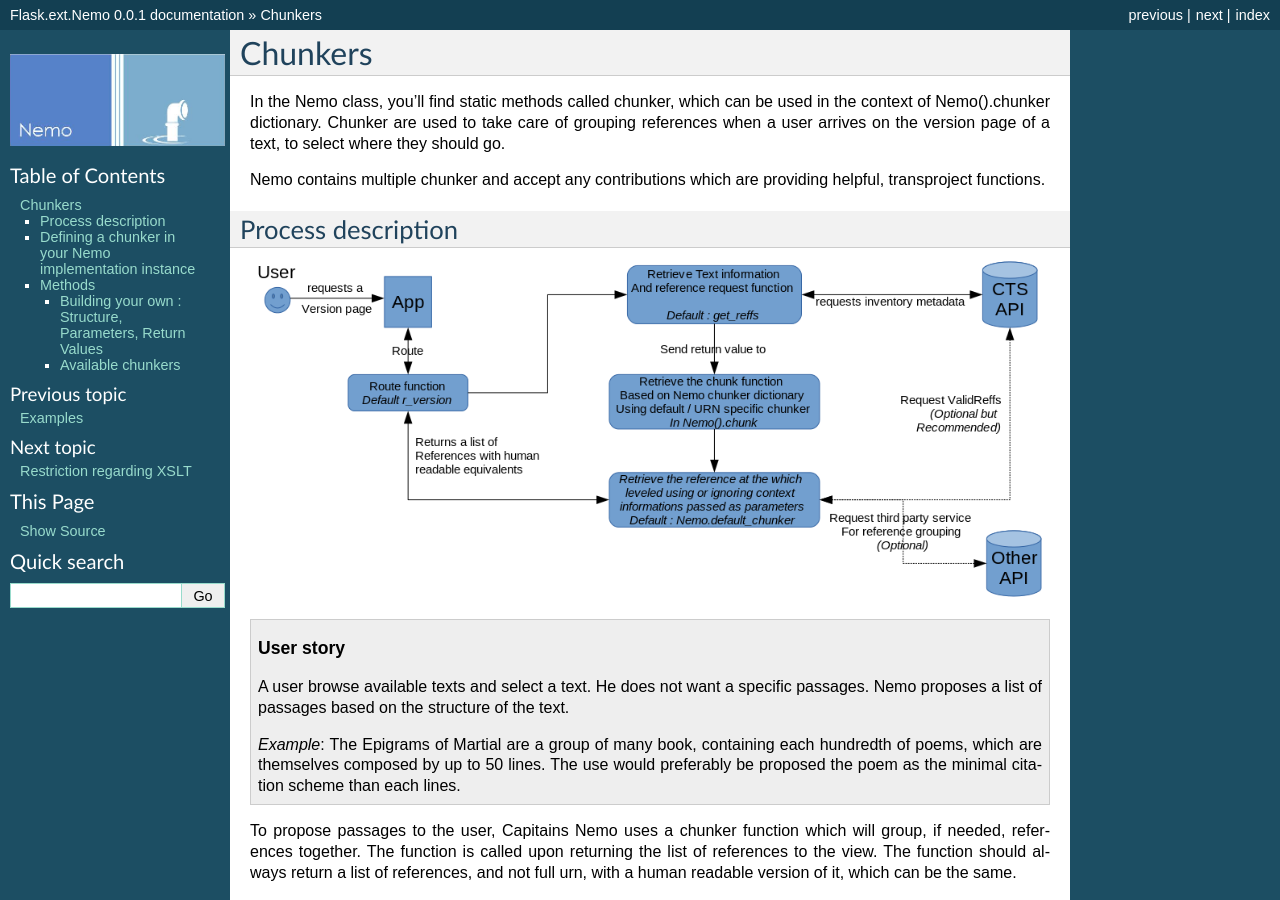
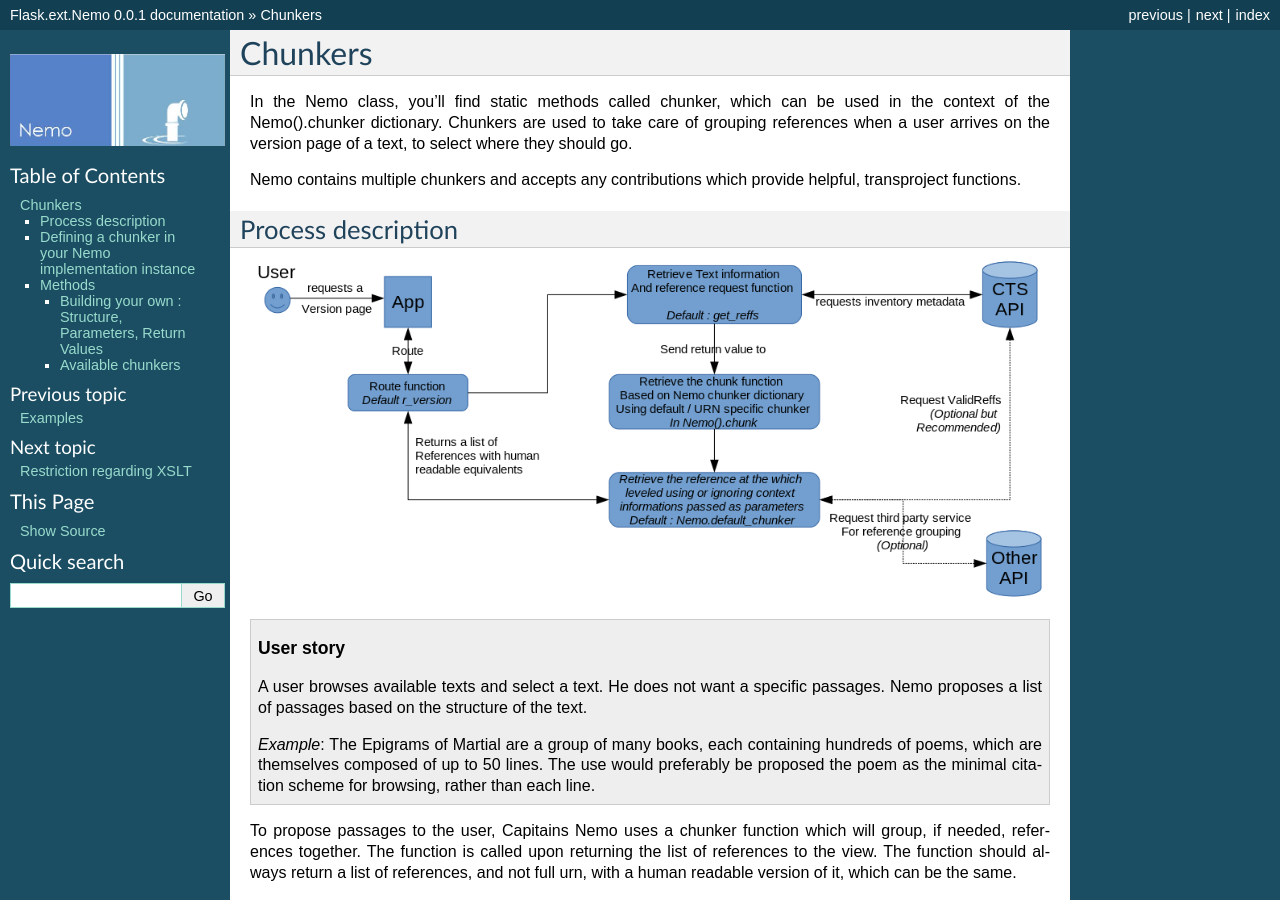
Before and after one commit to Capitains/flask-capitains-nemo, a Sphinx documentation site: the page built from docs/Nemo.chunker.rst, in a window 1280 px wide and 900 px high. Built offline with Sphinx 7.4.7, drawn with Linux system fonts in a browser that asks for light colours; pages that are not in the unit, such as notebooks, are missing from menus; some of the changed text lies outside the part shown.

Commit message:
minor grammatical/typo corrections

```diff
--- a/docs/Nemo.chunker.rst
+++ b/docs/Nemo.chunker.rst
@@ -3,11 +3,11 @@ Chunkers
 
 .. _Nemo.chunker::
 
-In the Nemo class, you'll find static methods called chunker, which can be used in the context of
-Nemo().chunker dictionary. Chunker are used to take care of grouping references when a user arrives on
+In the Nemo class, you'll find static methods called chunker, which can be used in the context of the
+Nemo().chunker dictionary. Chunkers are used to take care of grouping references when a user arrives on
 the version page of a text, to select where they should go.
 
-Nemo contains multiple chunker and accept any contributions which are providing helpful, transproject functions.
+Nemo contains multiple chunkers and accepts any contributions which provide helpful, transproject functions.
 
 Process description
 ###################
@@ -16,22 +16,17 @@ Process description
 
 .. topic:: User story
 
-    A user browse available texts and select a text. He does not want a specific passages. Nemo proposes a list of passages based
-    on the structure of the text.
+    A user browses available texts and select a text. He does not want a specific passages. Nemo proposes a list of passages based on the structure of the text.
 
-    *Example*: The Epigrams of Martial are a group of many book, containing each hundredth of poems, which are themselves composed
-    by up to 50 lines. The use would preferably be proposed the poem as the minimal citation scheme than each lines.
+    *Example*: The Epigrams of Martial are a group of many books, each containing hundreds of poems, which are themselves composed of up to 50 lines. The use would preferably be proposed the poem as the minimal citation scheme for browsing, rather than each line.
 
-To propose passages to the user, Capitains Nemo uses a chunker function which will group, if needed, references together. The function is called upon returning
-the list of references to the view. The function should always return a list of references, and not full urn, with a human readable version of it,
-which can be the same.
+To propose passages to the user, Capitains Nemo uses a chunker function which will group, if needed, references together. The function is called upon returning the list of references to the view. The function should always return a list of references, and not full urn, with a human readable version of it, which can be the same.
 
 Defining a chunker in your Nemo implementation instance
 #######################################################
 
 The Nemo class accepts a chunker named argument that should be a dictionary where values are chunker functions.
-This dictionary should at least contain one key named "default". Any other key should represents a URN and will override
-the default function if the requested version has the given urn.
+This dictionary should at least contain one key named "default". Any other key should represents a URN and will override the default function if the requested version has the given urn.
 
 .. code-block:: python
 
```
Also changed, not shown: other parts of docs/Nemo.chunker.rst (+4 -9 lines).
